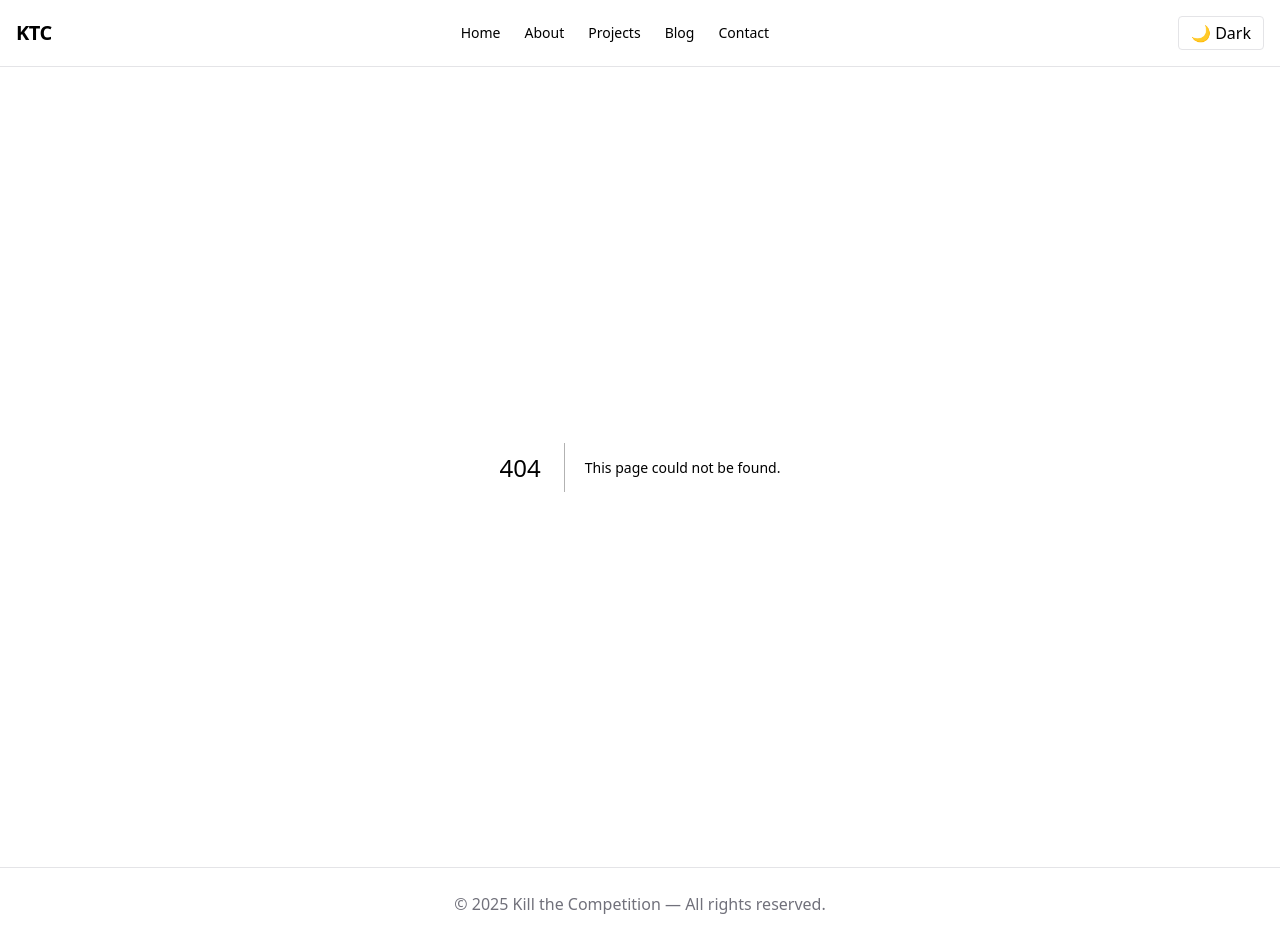
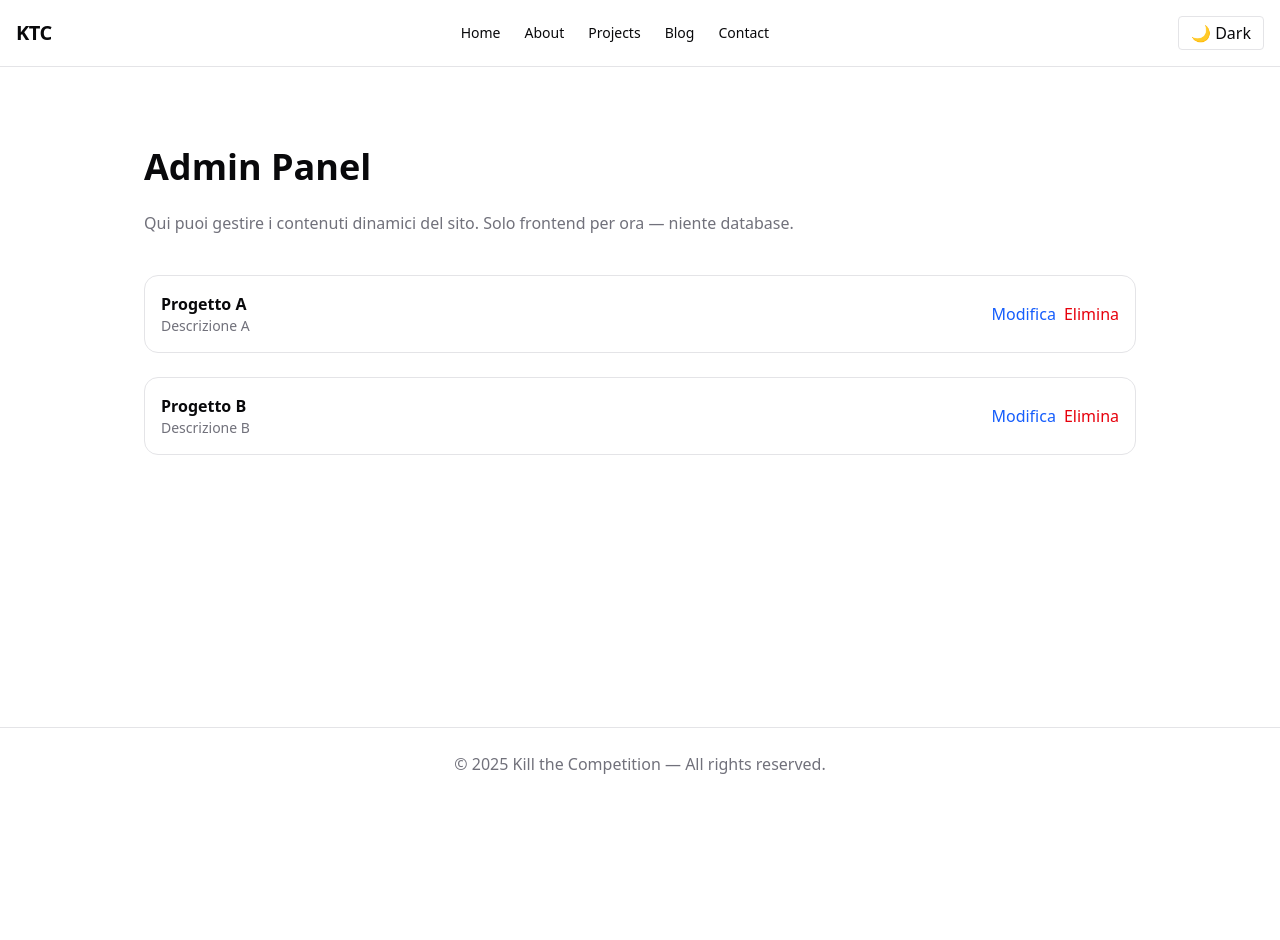
Before and after one commit to ionutbirlad/project-ktc, a Next.js app: page /admin in a window 1280 px wide. Before the commit this address had no page. After the commit the page ends 800 px from the top, so only its background shows below. Built offline with nearby package versions, Linux system fonts and the light colour scheme.

Commit message:
feat: added basic admin page structure

```diff
--- /dev/null
+++ b/src/app/admin/page.tsx
@@ -0,0 +1,17 @@
+import LayoutContainer from "@/components/layout/LayoutContainer";
+import AdminPanel from "@/components/admin/AdminPanel";
+
+export default function AdminPage() {
+  return (
+    <LayoutContainer>
+      <section className="max-w-5xl mx-auto px-4 py-20">
+        <h1 className="text-4xl font-bold mb-6">Admin Panel</h1>
+        <p className="text-muted-foreground mb-10">
+          Qui puoi gestire i contenuti dinamici del sito. Solo frontend per ora — niente database.
+        </p>
+
+        <AdminPanel />
+      </section>
+    </LayoutContainer>
+  );
+}
--- /dev/null
+++ b/src/components/admin/AdminPanel.tsx
@@ -0,0 +1,69 @@
+"use client";
+
+import { useState } from "react";
+import { motion } from "framer-motion";
+import ContentEditor from "./ContentEditor";
+
+type ContentItem = {
+  id: number;
+  title: string;
+  description: string;
+};
+
+export default function AdminPanel() {
+  const [items, setItems] = useState<ContentItem[]>([
+    { id: 1, title: "Progetto A", description: "Descrizione A" },
+    { id: 2, title: "Progetto B", description: "Descrizione B" },
+  ]);
+
+  const [editingItem, setEditingItem] = useState<ContentItem | null>(null);
+
+  const handleSave = (updated: ContentItem) => {
+    setItems((prev) => prev.map((item) => (item.id === updated.id ? updated : item)));
+    setEditingItem(null);
+  };
+
+  const handleDelete = (id: number) => {
+    setItems((prev) => prev.filter((item) => item.id !== id));
+  };
+
+  return (
+    <motion.div
+      initial={{ opacity: 0, y: 20 }}
+      animate={{ opacity: 1, y: 0 }}
+      className="space-y-6"
+    >
+      {items.map((item) =>
+        editingItem?.id === item.id ? (
+          <ContentEditor
+            key={item.id}
+            initial={item}
+            onSave={handleSave}
+            onCancel={() => setEditingItem(null)}
+          />
+        ) : (
+          <div key={item.id} className="p-4 border rounded-xl flex justify-between items-center">
+            <div>
+              <h3 className="font-semibold">{item.title}</h3>
+              <p className="text-sm text-muted-foreground">{item.description}</p>
+            </div>
+            <div className="flex gap-2">
+              <button
+                onClick={() => setEditingItem(item)}
+                className="text-blue-600 hover:underline"
+              >
+                Modifica
+              </button>
+              <button
+                onClick={() => handleDelete(item.id)}
+                className="text-red-600 hover:underline"
+              >
+                Elimina
+              </button>
+            </div>
+          </div>
+        )
+      )}
+    </motion.div>
+  );
+}
--- /dev/null
+++ b/src/components/admin/ContentEditor.tsx
@@ -0,0 +1,54 @@
+"use client";
+
+import { useState } from "react";
+
+type Props = {
+  initial: {
+    id: number;
+    title: string;
+    description: string;
+  };
+  onSave: (item: Props["initial"]) => void;
+  onCancel: () => void;
+};
+
+export default function ContentEditor({ initial, onSave, onCancel }: Props) {
+  const [title, setTitle] = useState(initial.title);
+  const [description, setDescription] = useState(initial.description);
+
+  return (
+    <form
+      onSubmit={(e) => {
+        e.preventDefault();
+        onSave({ id: initial.id, title, description });
+      }}
+      className="p-4 border rounded-xl space-y-4 bg-muted"
+    >
+      <div>
+        <label className="text-sm font-medium">Titolo</label>
+        <input
+          value={title}
+          onChange={(e) => setTitle(e.target.value)}
+          className="w-full border rounded px-3 py-2"
+        />
+      </div>
+      <div>
+        <label className="text-sm font-medium">Descrizione</label>
+        <textarea
+          value={description}
+          onChange={(e) => setDescription(e.target.value)}
+          rows={3}
+          className="w-full border rounded px-3 py-2"
+        />
+      </div>
+      <div className="flex gap-2 justify-end">
+        <button type="button" onClick={onCancel} className="text-muted-foreground">
+          Annulla
+        </button>
+        <button type="submit" className="bg-primary text-white px-4 py-2 rounded">
+          Salva
+        </button>
+      </div>
+    </form>
+  );
+}
```
